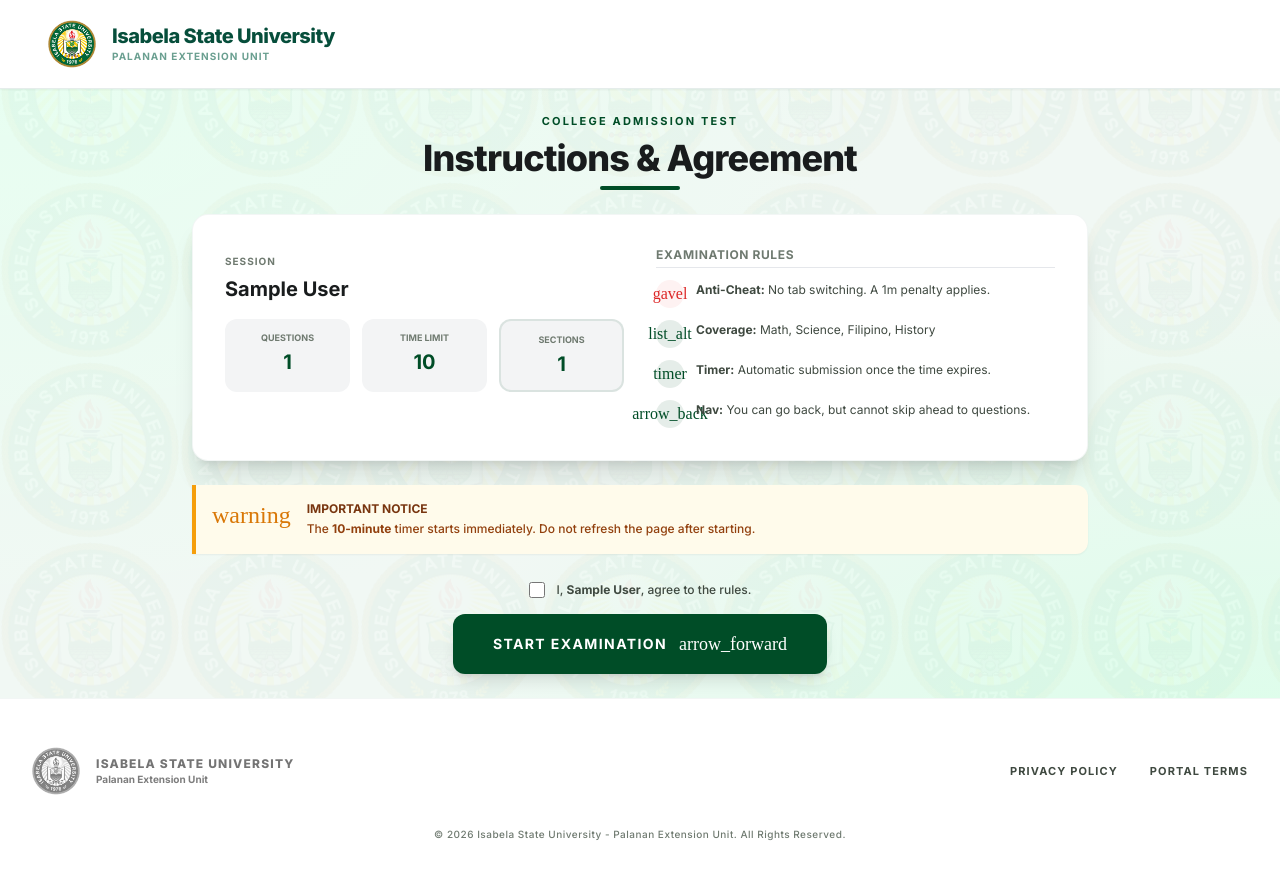
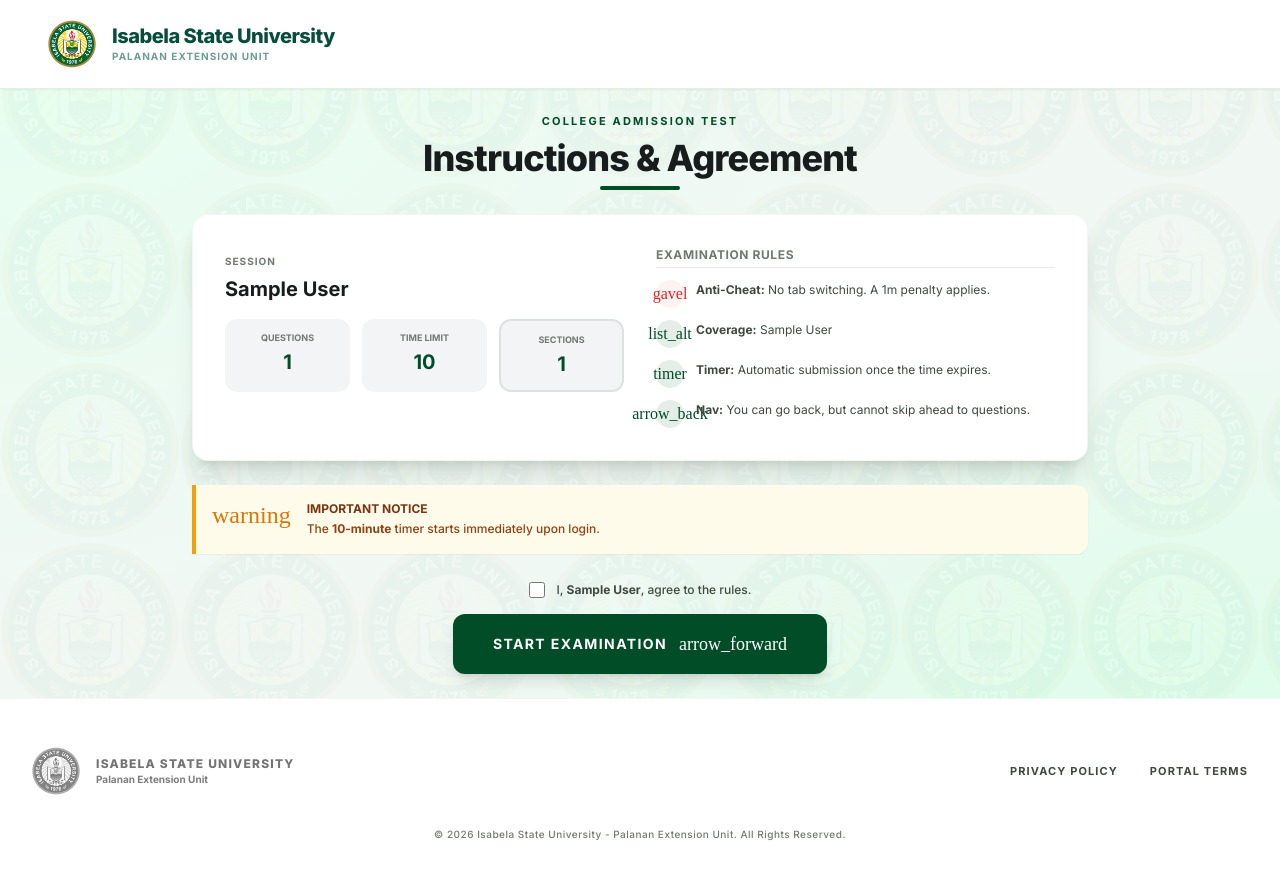
Before and after one commit to WWH16/CCAT, a Django app: page /student/exam/instructions/ in a window 1280 px wide. Run offline with Django 5.2, Linux system fonts and the light colour scheme; a user stored in the database is signed in; tables that the repository leaves empty hold one stand-in row (values such as "Sample post"); data that the repository does not hold is empty; some web fonts are replaced.

Commit message:
refactor: made the coverage on the instruction dynamic

```diff
--- a/CCAT/ccat_student/templates/ccat_student/exam_instructions.html
+++ b/CCAT/ccat_student/templates/ccat_student/exam_instructions.html
@@ -48,7 +48,7 @@
                             <div class="flex-shrink-0 w-7 h-7 rounded-full bg-primary/10 flex items-center justify-center">
                                 <span class="material-symbols-outlined text-[16px] text-primary">list_alt</span>
                             </div>
-                            <p class="text-xs text-on-surface-variant leading-relaxed"><b>Coverage:</b> Math, Science, Filipino, History</p>
+                            <p class="text-xs text-on-surface-variant leading-relaxed"><b>Coverage:</b> {{ exam_coverage }}</p>
                         </li>
                         <li class="flex gap-3">
                             <div class="flex-shrink-0 w-7 h-7 rounded-full bg-primary/10 flex items-center justify-center">
@@ -71,7 +71,7 @@
             <span class="material-symbols-outlined text-amber-600 mt-0.5" style="font-variation-settings:'FILL' 1">warning</span>
             <div>
                 <h4 class="text-xs font-bold text-amber-900 uppercase">Important Notice</h4>
-                <p class="text-xs text-amber-800 mt-0.5 font-medium leading-relaxed">The <b>{{ config.duration_minutes }}-minute</b> timer starts immediately. Do not refresh the page after starting.</p>
+                <p class="text-xs text-amber-800 mt-0.5 font-medium leading-relaxed">The <b>{{ config.duration_minutes }}-minute</b> timer starts immediately upon login.</p>
             </div>
         </div>
 
--- a/CCAT/ccat_student/views.py
+++ b/CCAT/ccat_student/views.py
@@ -172,6 +172,9 @@ def exam_instructions(request):
     active_session = SessionKey.objects.filter(is_active=True).first()
     session_name = active_session.session_name if active_session else "General Admission"
 
+    # Join category names to display as exam coverage
+    exam_coverage = ", ".join([cat.name for cat in categories]) if categories else "No categories defined"
+
     context = {
         'student': student,
         'config': config,
@@ -179,6 +182,7 @@ def exam_instructions(request):
         'total_sections': total_sections,
         'categorys': categories,
         'session_name': session_name,
+        'exam_coverage': exam_coverage,
     }
     return render(request, 'ccat_student/exam_instructions.html', context)
 
```
